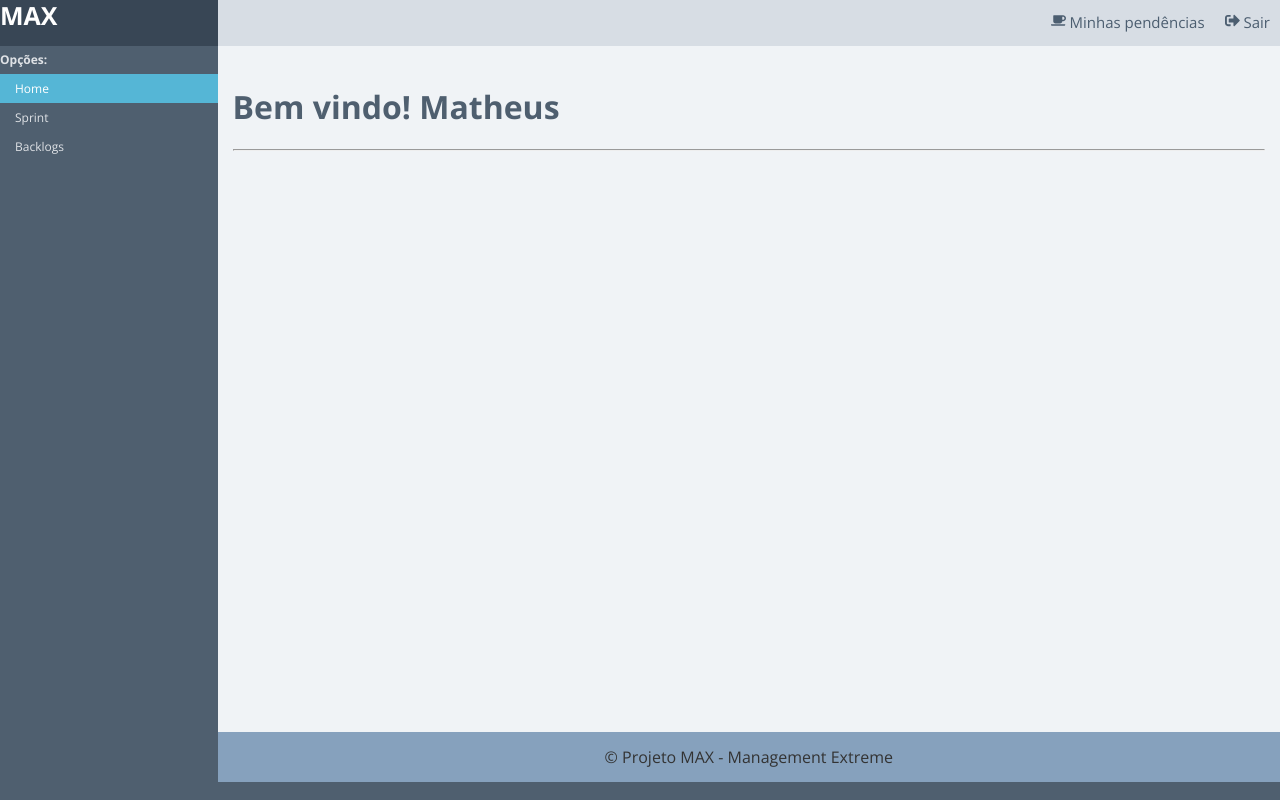
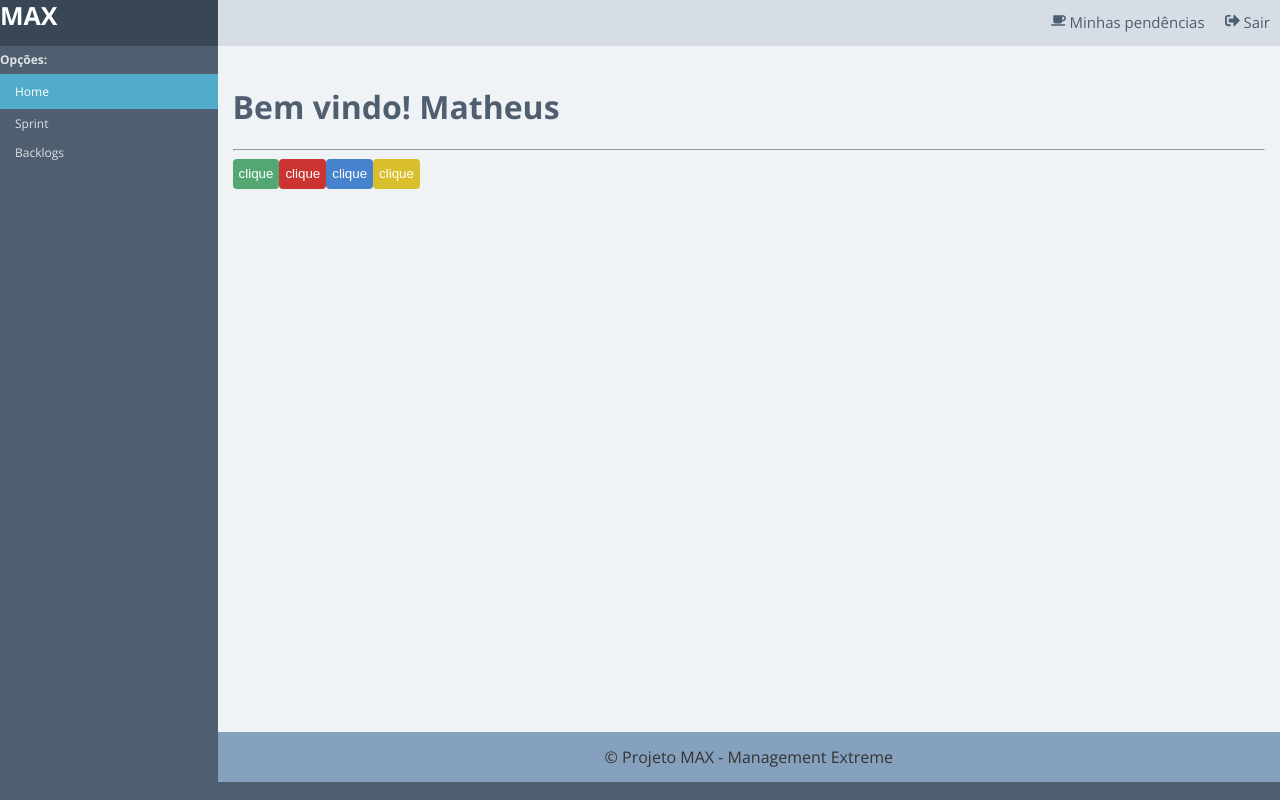
Before and after one commit to matheuspereiradev/maxsistem, a React (Create React App) app in the folder max/: page / in a window 1280 px wide. Built offline with nearby package versions, Linux system fonts and the light colour scheme.

Commit message:
melhoria no layout

```diff
--- a/max/src/components/leftMenuAdmin.js
+++ b/max/src/components/leftMenuAdmin.js
@@ -14,6 +14,7 @@ export default function (props){
                     <li className="legend">Opções:</li>
                     <li><div className="item special">Home</div></li>
                     <li><div className="item">Sprint</div></li>
+
                     <li><div className="item">Backlogs</div></li>
 
 
--- a/max/src/pages/index.js
+++ b/max/src/pages/index.js
@@ -18,6 +18,10 @@ export default function IndexPage(){
                     <div className="content-body">
                       <h1>Bem vindo! Matheus</h1>
                       <hr/>
+                      <button className="btn green-button">clique</button>
+                      <button className="btn red-button">clique</button>
+                      <button className="btn blue-button">clique</button>
+                      <button className="btn yellow-button">clique</button>
                     </div>
                 </div>
                 <div id="footer" className="align-center">
--- a/max/src/styles/home.css
+++ b/max/src/styles/home.css
@@ -36,6 +36,8 @@ a{
 #menu li .item:hover {
     background-color:#40505f;
     color:#fefefe;
+    padding-top: 13px;
+    padding-bottom: 13px;
 }
 
 #menu li .item:active {
@@ -48,14 +50,14 @@ a{
 
 #menu li .special {
     position: relative;
-    background-color: #55b6d6;
-    display: block; padding: 7px 15px;cursor: pointer;color: rgb(255, 255, 255);
+    background-color: #50acca;
+    display: block; padding: 10px 15px;cursor: pointer;color: rgb(255, 255, 255);
 }
 
 #menu li .special:hover {
     position: relative;
     background-color: #349ec2;
-    display: block; padding: 7px 15px;cursor: pointer;color: rgb(255, 255, 255);
+    display: block; padding: 10px 15px;cursor: pointer;color: rgb(255, 255, 255);
 }
 
 #menu li.headerTitle {
@@ -192,17 +194,17 @@ table th {
 }
 
 .green-button{
-    background: #25BA6B;
+    background: #52a772;
     color: #fff;
 }
 
 .green-button:hover{
-    background: #1e9656;
+    background: #247844;
     color: #fff;
 }
 
 .red-button{
-    background: #d12c2c;
+    background: #CB3430;
     color: #fff;
 }
 
@@ -212,12 +214,22 @@ table th {
 }
 
 .blue-button{
-    background: #426bf1;
+    background: #4782CD;
     color: #fff;
 }
 
 .blue-button:hover{
     background: #2c4fc2;
+    color: #fff;
+}
+
+.yellow-button{
+    background: #D9BF2B;
+    color: #fff;
+}
+
+.yellow-button:hover{
+    background: #CC9733;
     color: #fff;
 }
 
@@ -467,7 +479,6 @@ select{
     /* 4px */
 }
 
-
 /* style 1 */
 
 .inputfile-1 + label {
```
